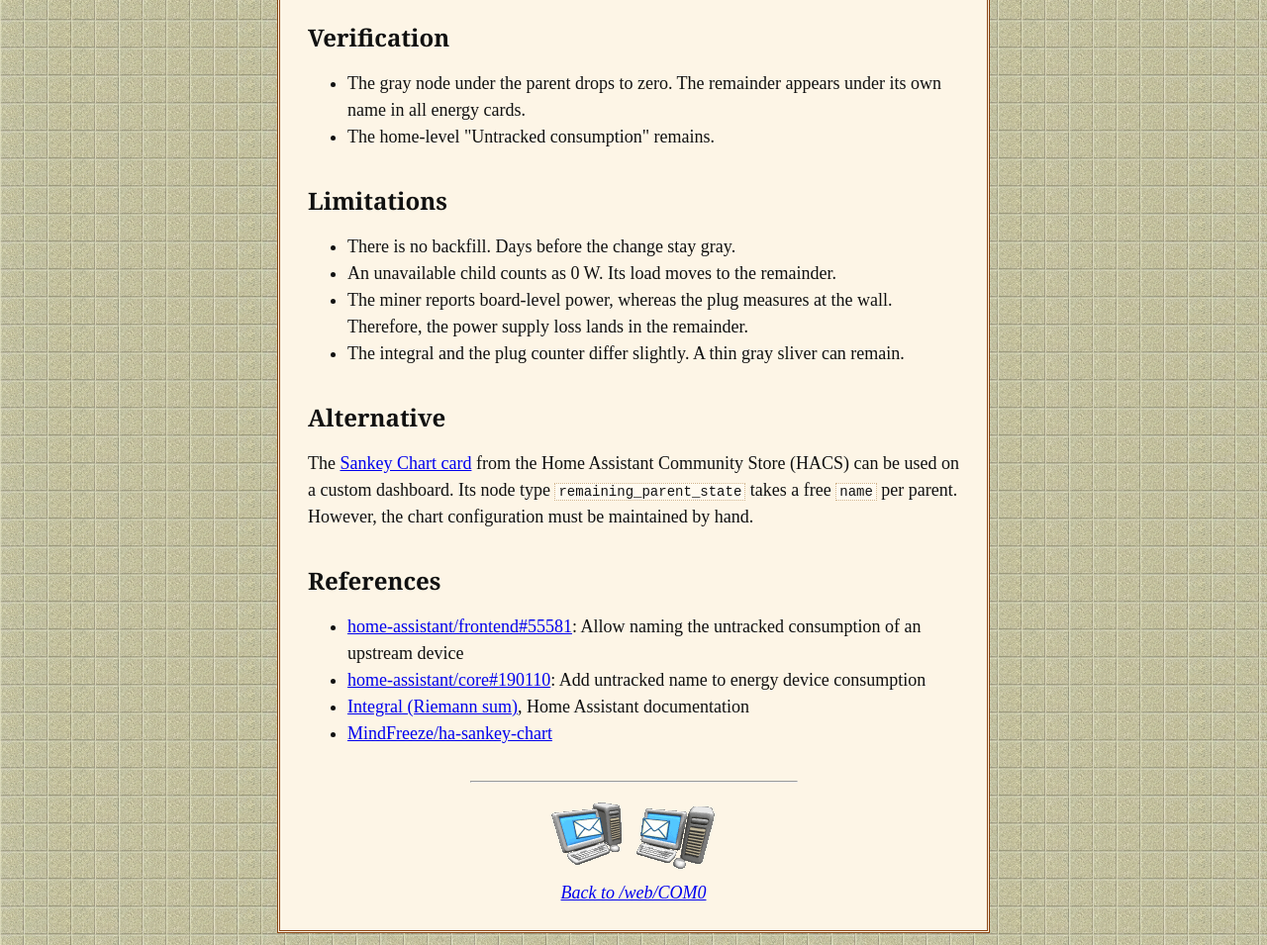
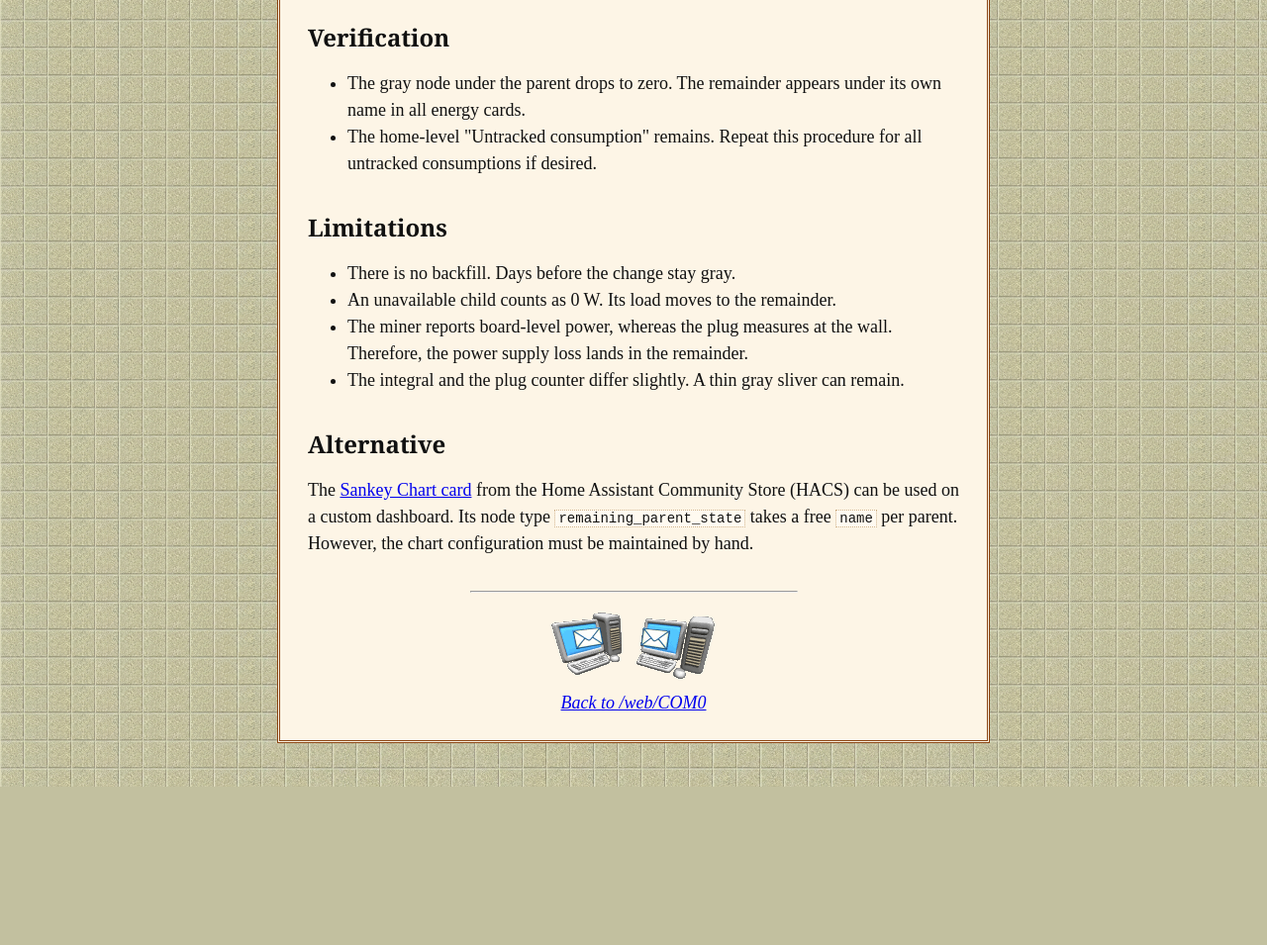
Before and after one commit to l5yth/tech, a plain HTML site: page 2026-11-home-assistant-untracked-consumption.html in a window 1280 px wide. Shown: the part 2080-3035 px from the top of the page at 99% size. After the commit the page ends 2875 px from the top, so only its background shows below. Drawn offline with Linux system fonts and the light colour scheme.

Commit message:
Update the untracked consumption post to its revision (#15)

```diff
--- a/2026-11-home-assistant-untracked-consumption.html
+++ b/2026-11-home-assistant-untracked-consumption.html
@@ -271,7 +271,7 @@ SPDX-License-Identifier: Unlicense
     <p>The example uses a metered plug (Network Hub) that feeds a miner (NerdQAxe), which reports its own power.</p>
     <ol>
       <li>Add a template sensor that subtracts the child power from the parent power, floored at zero (Listing 1).</li>
-      <li>Add an integral sensor that converts W to kWh with a left Riemann sum (Listing 1).</li>
+      <li>Add an integral sensor that converts W to kWh with a <a href="https://www.home-assistant.io/integrations/integration">left Riemann sum</a> (Listing 1).</li>
       <li>Restart Home Assistant.</li>
       <li>Open Settings &#8594; Dashboards &#8594; Energy &#8594; Individual devices &#8594; Add device and enter the values of Table 1.</li>
     </ol>
@@ -320,7 +320,7 @@ sensor:
     <h2>Verification</h2>
     <ul>
       <li>The gray node under the parent drops to zero. The remainder appears under its own name in all energy cards.</li>
-      <li>The home-level "Untracked consumption" remains.</li>
+      <li>The home-level "Untracked consumption" remains. Repeat this procedure for all untracked consumptions if desired.</li>
     </ul>
     <h2>Limitations</h2>
     <ul>
@@ -331,13 +331,6 @@ sensor:
     </ul>
     <h2>Alternative</h2>
     <p>The <a href="https://github.com/MindFreeze/ha-sankey-chart">Sankey Chart card</a> from the Home Assistant Community Store (HACS) can be used on a custom dashboard. Its node type <code>remaining_parent_state</code> takes a free <code>name</code> per parent. However, the chart configuration must be maintained by hand.</p>
-    <h2>References</h2>
-    <ul>
-      <li><a href="https://github.com/home-assistant/frontend/pull/55581">home-assistant/frontend#55581</a>: Allow naming the untracked consumption of an upstream device</li>
-      <li><a href="https://github.com/home-assistant/core/pull/190110">home-assistant/core#190110</a>: Add untracked name to energy device consumption</li>
-      <li><a href="https://www.home-assistant.io/integrations/integration">Integral (Riemann sum)</a>, Home Assistant documentation</li>
-      <li><a href="https://github.com/MindFreeze/ha-sankey-chart">MindFreeze/ha-sankey-chart</a></li>
-    </ul>
     <footer>
       <hr>
       <img src="./animated-mail-image-0311.gif" alt="Animated Mailboxes">
```
